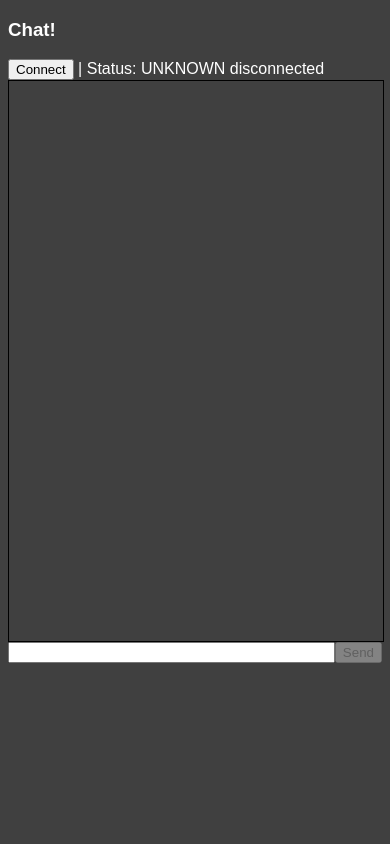
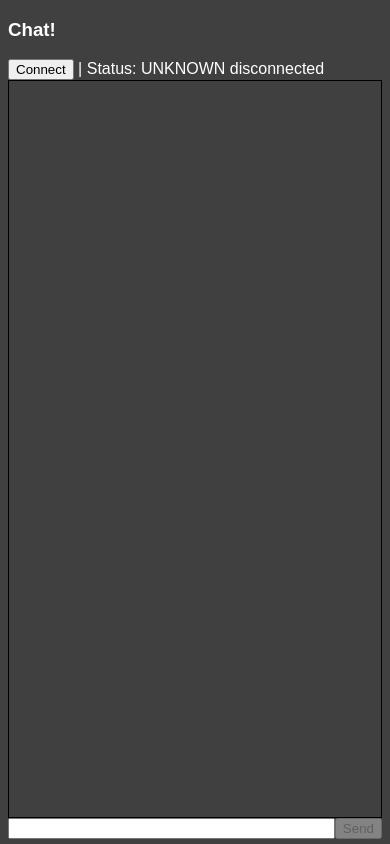
Before and after one commit to antihutka/websob, a Python web app: template aiohttpdemo_chat/templates/index.html in a window 390 px wide. Run offline with Jinja, Linux system fonts and the light colour scheme; the template is opened without the code that fills it, so the values that code supplies are empty; some libraries are stand-ins or nearby versions.

Commit message:
More HTML layout and mobile updates

```diff
--- a/aiohttpdemo_chat/templates/index.html
+++ b/aiohttpdemo_chat/templates/index.html
@@ -2,9 +2,17 @@
 <meta charset="utf-8" />
 <html>
   <head>
+    <meta name="viewport" content="width=device-width, initial-scale=1">
     <script src="http://ajax.googleapis.com/ajax/libs/jquery/2.1.4/jquery.min.js">
     </script>
     <style>
+      html, body {
+        height: 100%;
+      }
+      body {
+        margin-top: 0;
+        margin-bottom: 0;
+      }
       body {
         background-color: rgb(64,64,64);
         color: white;
@@ -159,17 +167,16 @@
      });
     </script>
   </head>
-  <body>
+  <body style="display:flex; flex-direction:column;">
     <h3>Chat!</h3>
     <div>
       <button id="connect">Connect</button>&nbsp;|&nbsp;Status:
       <span id="name">UNKNOWN</span>
       <span id="status">disconnected</span>
     </div>
-    <div id="log"
-         style="width:100%;height:35em;overflow:auto;border:1px solid black">
+    <div id="log" style="flex: 1 0 10em; overflow: auto; border:1px solid black"">
     </div>
-    <form id="chatform" onsubmit="return false;">
+    <form style="margin-bottom: 5px" id="chatform" onsubmit="return false;">
         <input style="float: right" id="send" type="button" value="Send" disabled/>
         <div style="overflow: hidden; padding-right: .5em;">
           <input style="width: 100%" id="text" type="text" />
```
